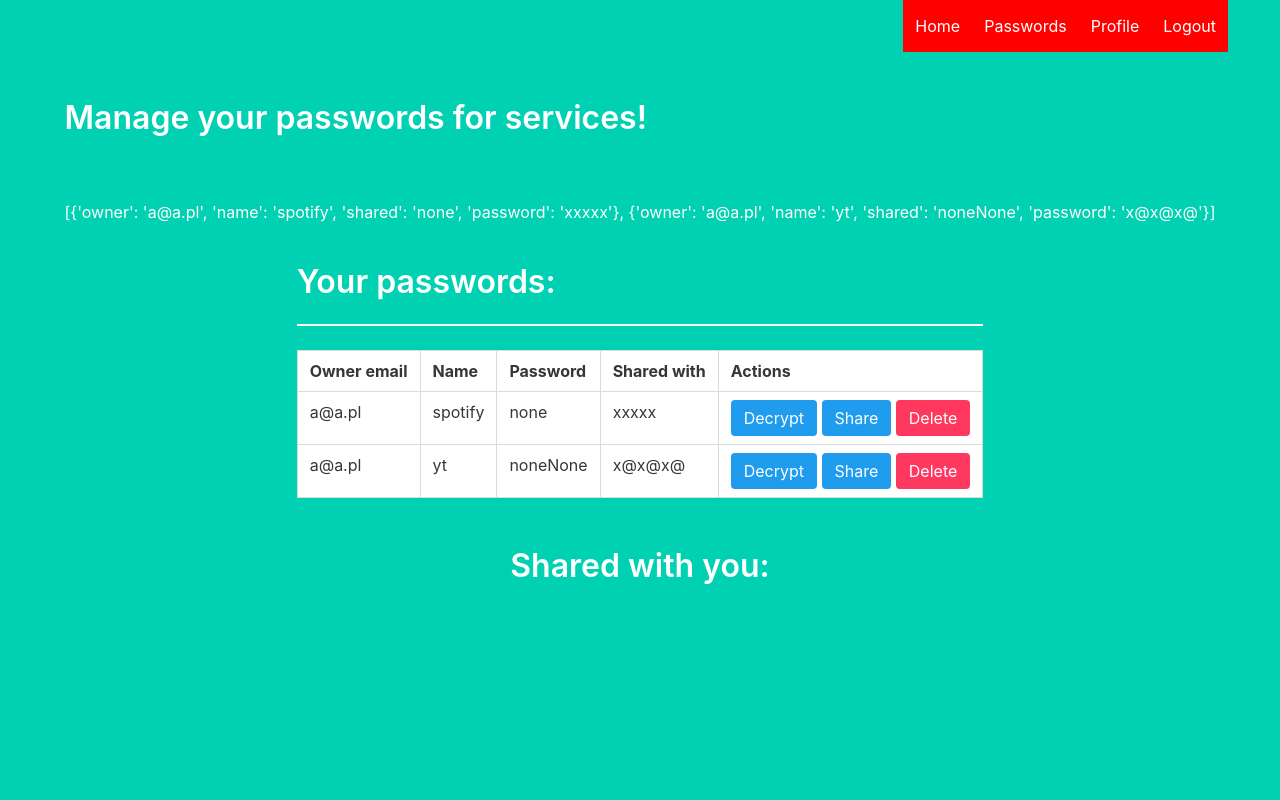
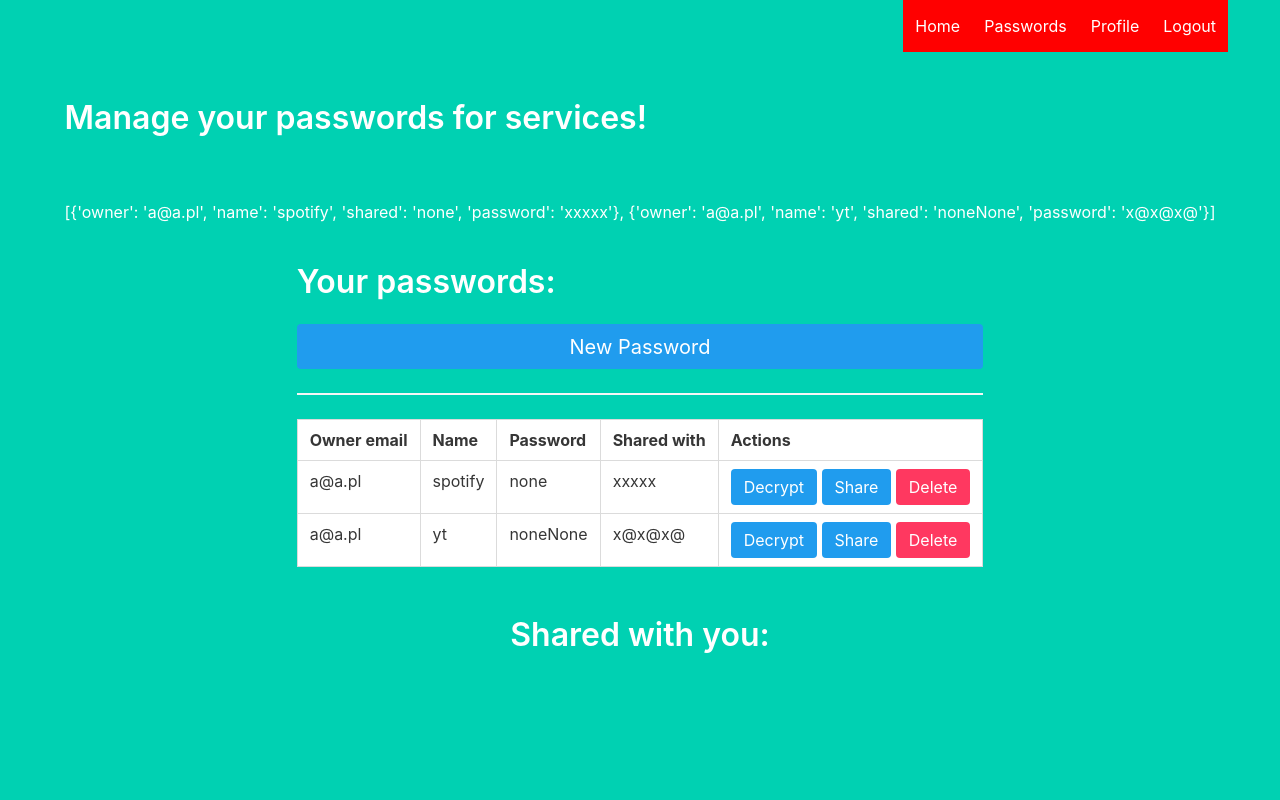
Before and after one commit to BKopysc/flask_secure_app, a Flask app: page /passwords in a window 1280 px wide. Run offline with Flask 2, Linux system fonts and the light colour scheme; a user stored in the database is signed in; data comes from the database, SQL or seed files in the repository; both versions use the stored data as it was after the commit.

Commit message:
added button to adding password

```diff
--- a/project/templates/passwords.html
+++ b/project/templates/passwords.html
@@ -37,6 +37,7 @@
     <h2 class="title">
       Your passwords:
     </h2>
+    <button class="button is-medium is-fullwidth is-info">New Password</button>
     <hr>
     <table class='table is-bordered is-hoverable'>
       <thead>
```
Also changed, not shown: project/db.sqlite.
